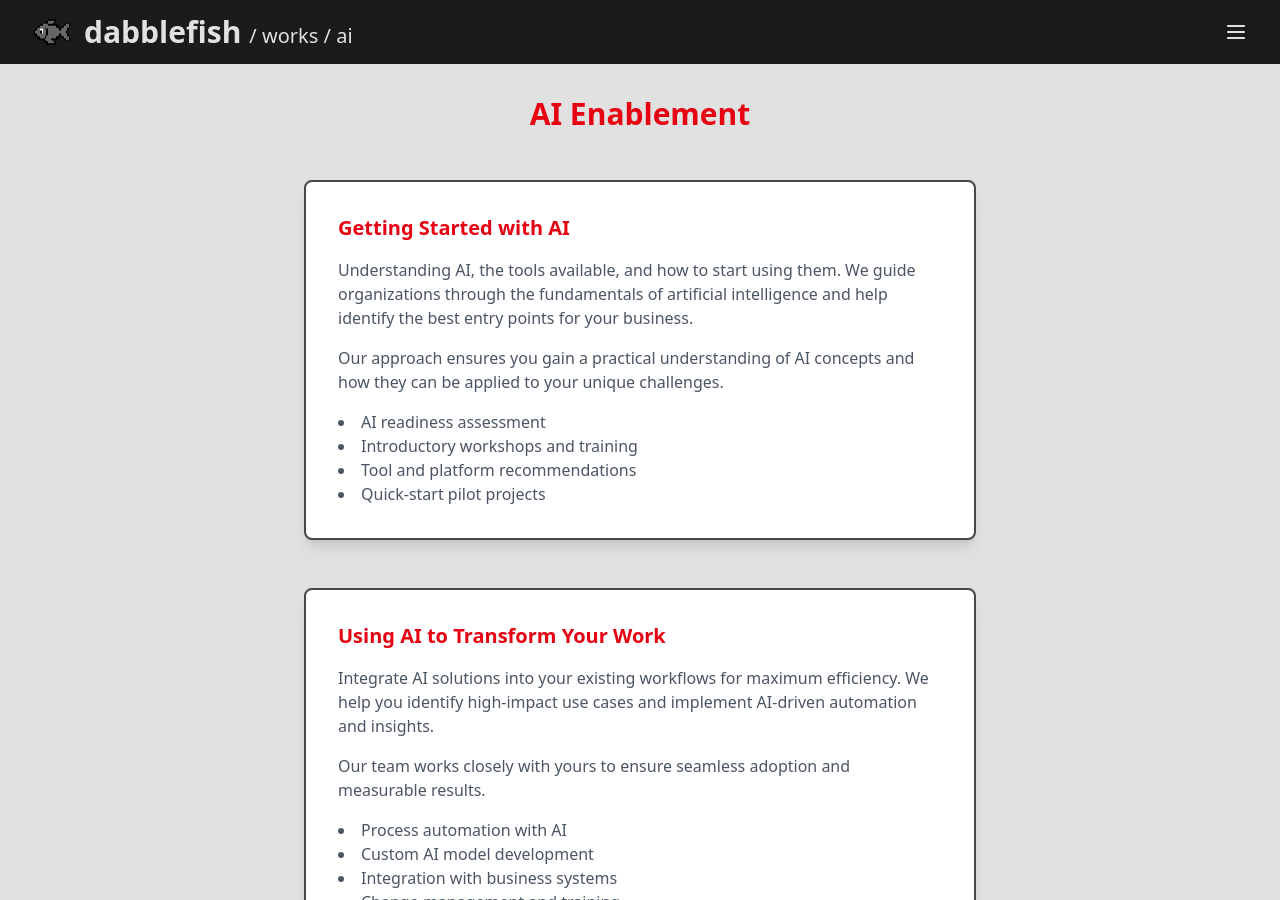
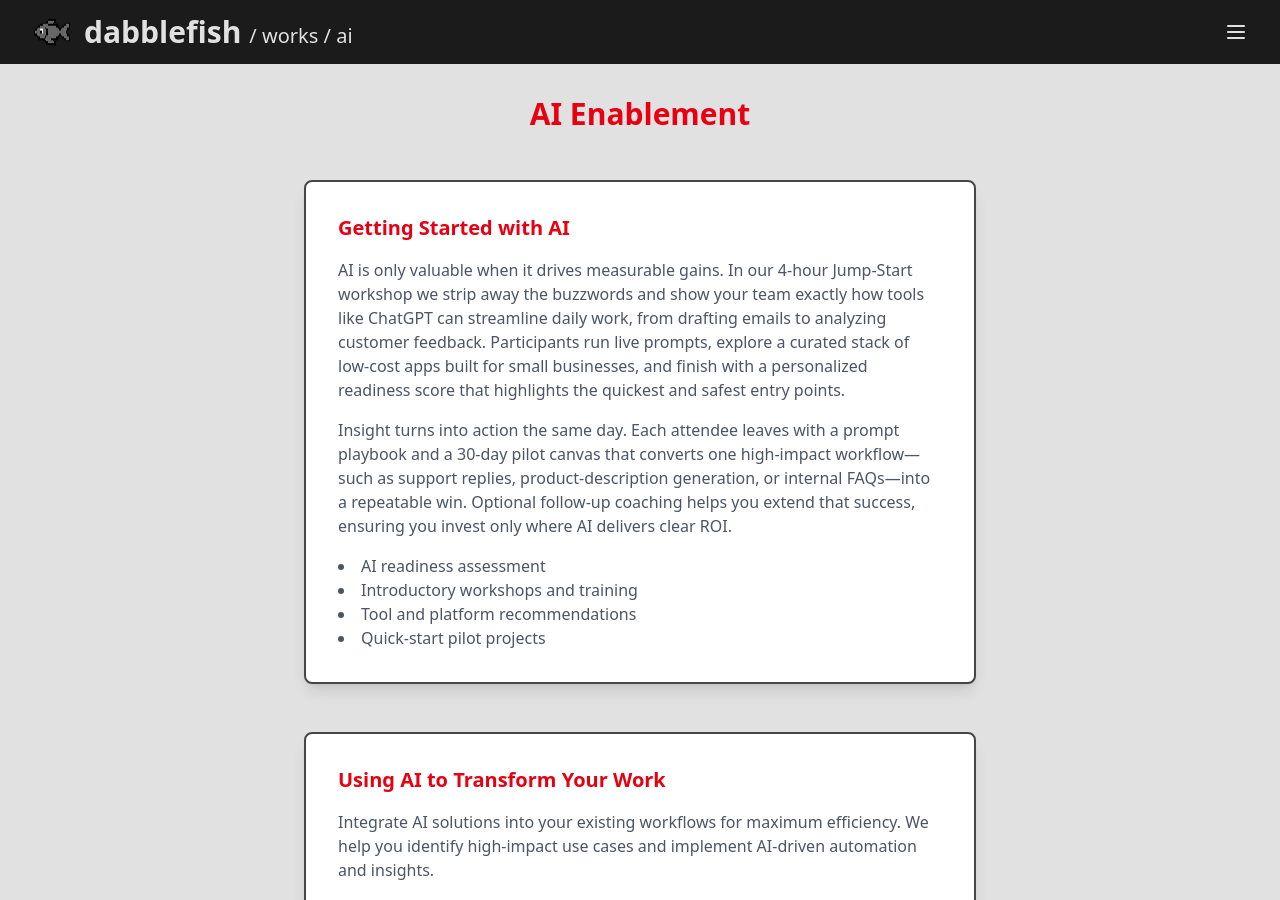
Before and after one commit to dabblefish-solutions/dabblefish-solutions.github.io, a Jekyll site: the page built from works/ai.html, in a window 1280 px wide and 900 px high. Built offline with Jekyll 4.4.1, drawn with Linux system fonts in a browser that asks for light colours; nearby versions of some CDN libraries.

Commit message:
block updates

```diff
--- a/works/ai.html
+++ b/works/ai.html
@@ -10,10 +10,10 @@ section: works / ai
         <h1 class="text-3xl font-bold text-primary mb-12 text-center">AI Enablement</h1>
         <div class="flex flex-col gap-12">
             <!-- Getting Started with AI -->
-            <div class="bg-white rounded-lg shadow-lg p-8 border-2 border-neutral flex flex-col max-w-2xl mx-auto" id="getting-started">
+            <div class="bg-white rounded-lg shadow-lg p-8 border-2 border-neutral flex flex-col max-w-2xl mx-auto scroll-mt-24" id="getting-started">
                 <h2 class="text-xl font-bold mb-4 text-primary">Getting Started with AI</h2>
-                <p class="text-gray-600 mb-4">Understanding AI, the tools available, and how to start using them. We guide organizations through the fundamentals of artificial intelligence and help identify the best entry points for your business.</p>
-                <p class="text-gray-600 mb-4">Our approach ensures you gain a practical understanding of AI concepts and how they can be applied to your unique challenges.</p>
+                <p class="text-gray-600 mb-4">AI is only valuable when it drives measurable gains. In our 4‑hour Jump‑Start workshop we strip away the buzzwords and show your team exactly how tools like ChatGPT can streamline daily work, from drafting emails to analyzing customer feedback. Participants run live prompts, explore a curated stack of low‑cost apps built for small businesses, and finish with a personalized readiness score that highlights the quickest and safest entry points.</p>
+                <p class="text-gray-600 mb-4">Insight turns into action the same day. Each attendee leaves with a prompt playbook and a 30‑day pilot canvas that converts one high‑impact workflow—such as support replies, product‑description generation, or internal FAQs—into a repeatable win. Optional follow‑up coaching helps you extend that success, ensuring you invest only where AI delivers clear ROI.</p>
                 <ul class="list-disc list-inside text-gray-600">
                     <li>AI readiness assessment</li>
                     <li>Introductory workshops and training</li>
@@ -22,7 +22,7 @@ section: works / ai
                 </ul>
             </div>
             <!-- Using AI to Transform Your Work -->
-            <div class="bg-white rounded-lg shadow-lg p-8 border-2 border-neutral flex flex-col max-w-2xl mx-auto" id="transform-work">
+            <div class="bg-white rounded-lg shadow-lg p-8 border-2 border-neutral flex flex-col max-w-2xl mx-auto scroll-mt-24" id="transform-work">
                 <h2 class="text-xl font-bold mb-4 text-primary">Using AI to Transform Your Work</h2>
                 <p class="text-gray-600 mb-4">Integrate AI solutions into your existing workflows for maximum efficiency. We help you identify high-impact use cases and implement AI-driven automation and insights.</p>
                 <p class="text-gray-600 mb-4">Our team works closely with yours to ensure seamless adoption and measurable results.</p>
@@ -34,7 +34,7 @@ section: works / ai
                 </ul>
             </div>
             <!-- Building an AI-Powered Organization -->
-            <div class="bg-white rounded-lg shadow-lg p-8 border-2 border-neutral flex flex-col max-w-2xl mx-auto" id="ai-org">
+            <div class="bg-white rounded-lg shadow-lg p-8 border-2 border-neutral flex flex-col max-w-2xl mx-auto scroll-mt-24" id="ai-org">
                 <h2 class="text-xl font-bold mb-4 text-primary">Building an AI-Powered Organization</h2>
                 <p class="text-gray-600 mb-4">Develop the right approach and culture for AI adoption in your organization. We provide strategic guidance to help you scale AI initiatives and foster a data-driven mindset.</p>
                 <p class="text-gray-600 mb-4">From governance to talent development, we support your journey to becoming an AI-first business.</p>
--- a/works/data.html
+++ b/works/data.html
@@ -10,7 +10,7 @@ section: works / data
         <h1 class="text-3xl font-bold text-primary mb-12 text-center">Data Services</h1>
         <div class="flex flex-col gap-12">
             <!-- ETL Solution Architecting -->
-            <div class="bg-white rounded-lg shadow-lg p-8 border-2 border-neutral flex flex-col max-w-2xl mx-auto" id="etl">
+            <div class="bg-white rounded-lg shadow-lg p-8 border-2 border-neutral flex flex-col max-w-2xl mx-auto scroll-mt-24" id="etl">
                 <h2 class="text-xl font-bold mb-4 text-primary">ETL Solution Architecting</h2>
                 <p class="text-gray-600 mb-4">Design and implementation of robust ETL solutions for efficient data processing. We help organizations build scalable, maintainable, and high-performance data pipelines tailored to their unique needs.</p>
                 <p class="text-gray-600 mb-4">Our team leverages modern ETL tools and best practices to ensure data quality, reliability, and security throughout the process.</p>
@@ -22,7 +22,7 @@ section: works / data
                 </ul>
             </div>
             <!-- Modeling Services -->
-            <div class="bg-white rounded-lg shadow-lg p-8 border-2 border-neutral flex flex-col max-w-2xl mx-auto" id="modeling">
+            <div class="bg-white rounded-lg shadow-lg p-8 border-2 border-neutral flex flex-col max-w-2xl mx-auto scroll-mt-24" id="modeling">
                 <h2 class="text-xl font-bold mb-4 text-primary">Modeling Services</h2>
                 <p class="text-gray-600 mb-4">Advanced data modeling solutions for optimal data structure and relationships. We design logical and physical data models that support analytics, reporting, and operational needs.</p>
                 <p class="text-gray-600 mb-4">Our modeling services ensure your data is organized, accessible, and ready for business intelligence and machine learning applications.</p>
@@ -34,7 +34,7 @@ section: works / data
                 </ul>
             </div>
             <!-- BI Tool Implementation -->
-            <div class="bg-white rounded-lg shadow-lg p-8 border-2 border-neutral flex flex-col max-w-2xl mx-auto" id="bi">
+            <div class="bg-white rounded-lg shadow-lg p-8 border-2 border-neutral flex flex-col max-w-2xl mx-auto scroll-mt-24" id="bi">
                 <h2 class="text-xl font-bold mb-4 text-primary">BI Tool Implementation</h2>
                 <p class="text-gray-600 mb-4">Comprehensive implementation of business intelligence tools and dashboards. We help you select, configure, and deploy BI platforms that empower your team to make data-driven decisions.</p>
                 <p class="text-gray-600 mb-4">From requirements gathering to dashboard design, we ensure your BI solution delivers actionable insights and scales with your business.</p>
```
Also changed, not shown: 1 other file.
